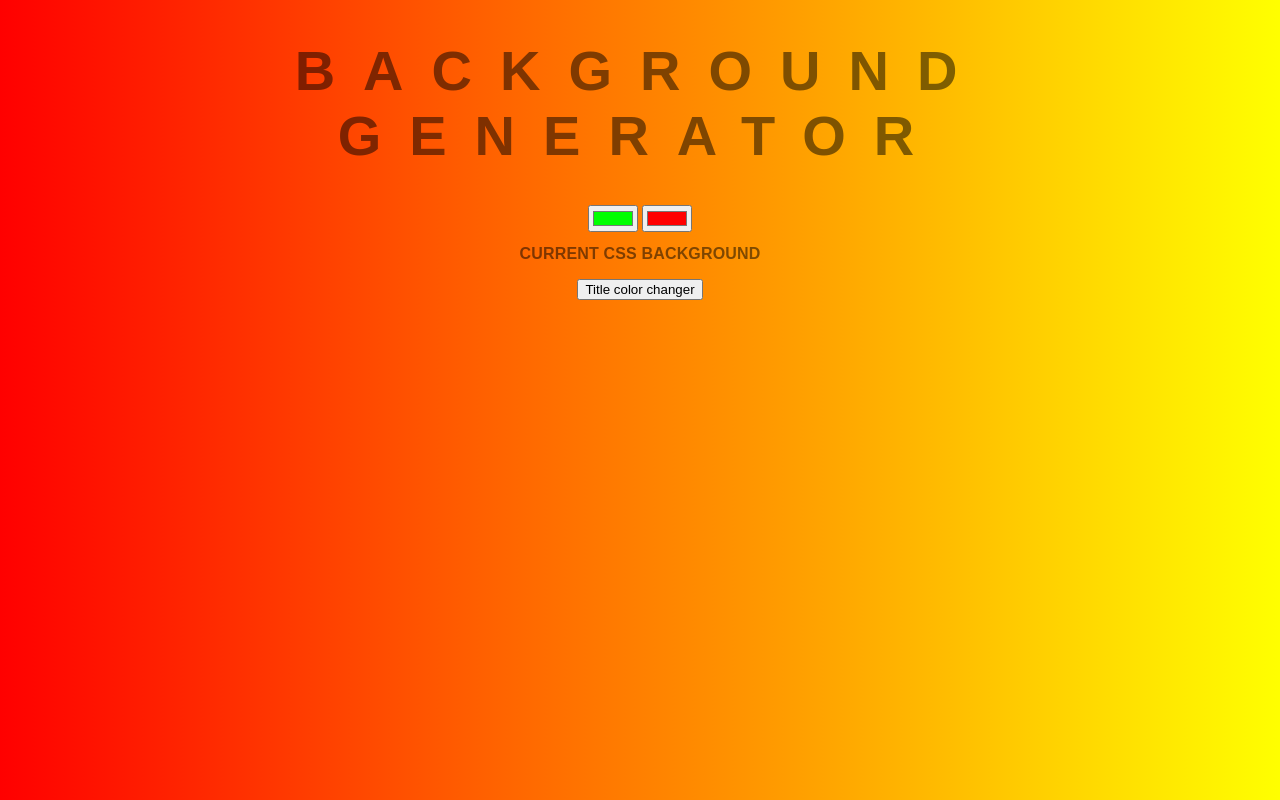
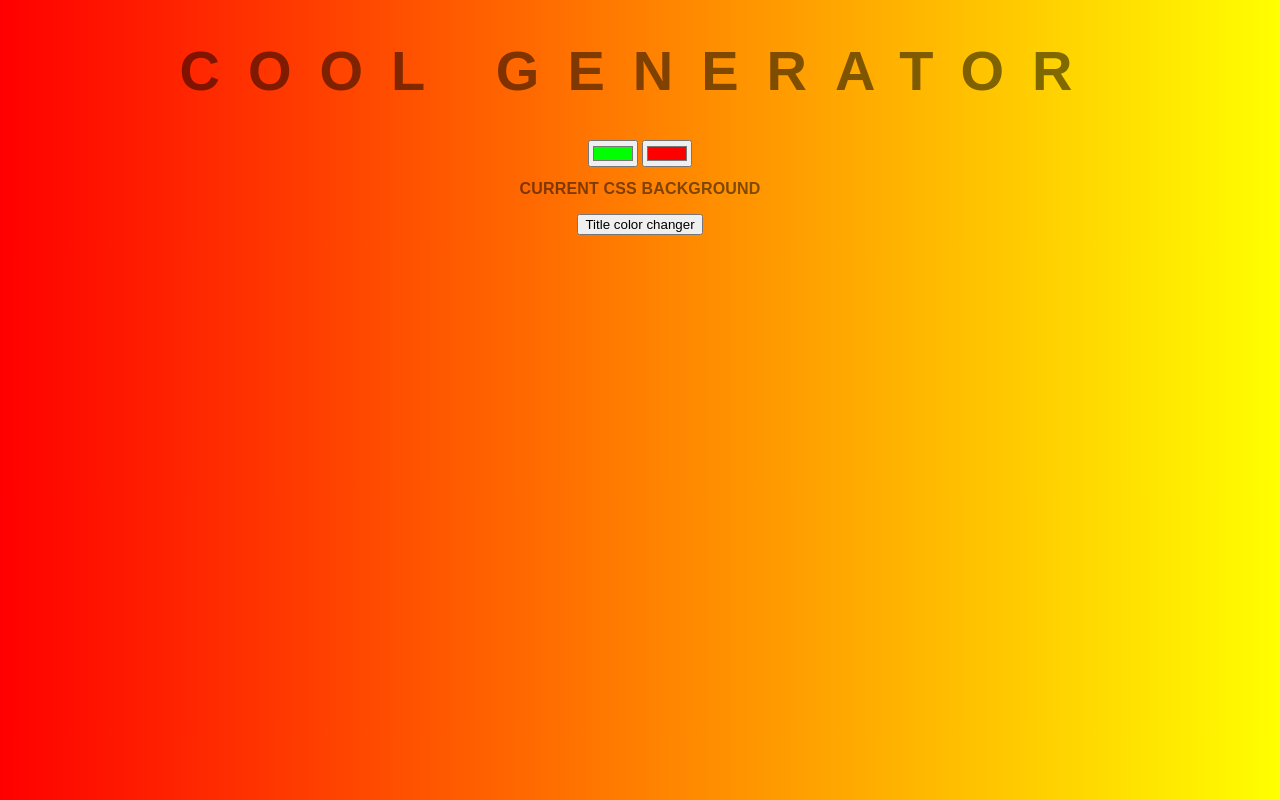
Before and after one commit to JTJS85/background-generator, a plain HTML site: page index.html in a window 1280 px wide. Drawn offline with Linux system fonts and the light colour scheme.

Commit message:
changing title

```diff
--- a/index.html
+++ b/index.html
@@ -13,7 +13,7 @@
         <link rel="stylesheet" href="style.css">
     </head>
     <body id="gradient">
-        <h1 id="">Background generator</h1>
+        <h1 id="">cool generator</h1>
         <input type="color" name="color1" value="#00ff00" class="color1">
         <input type="color" name="color2" value="#ff0000" class="color2">
         <h2>Current CSS Background</h2>
```
